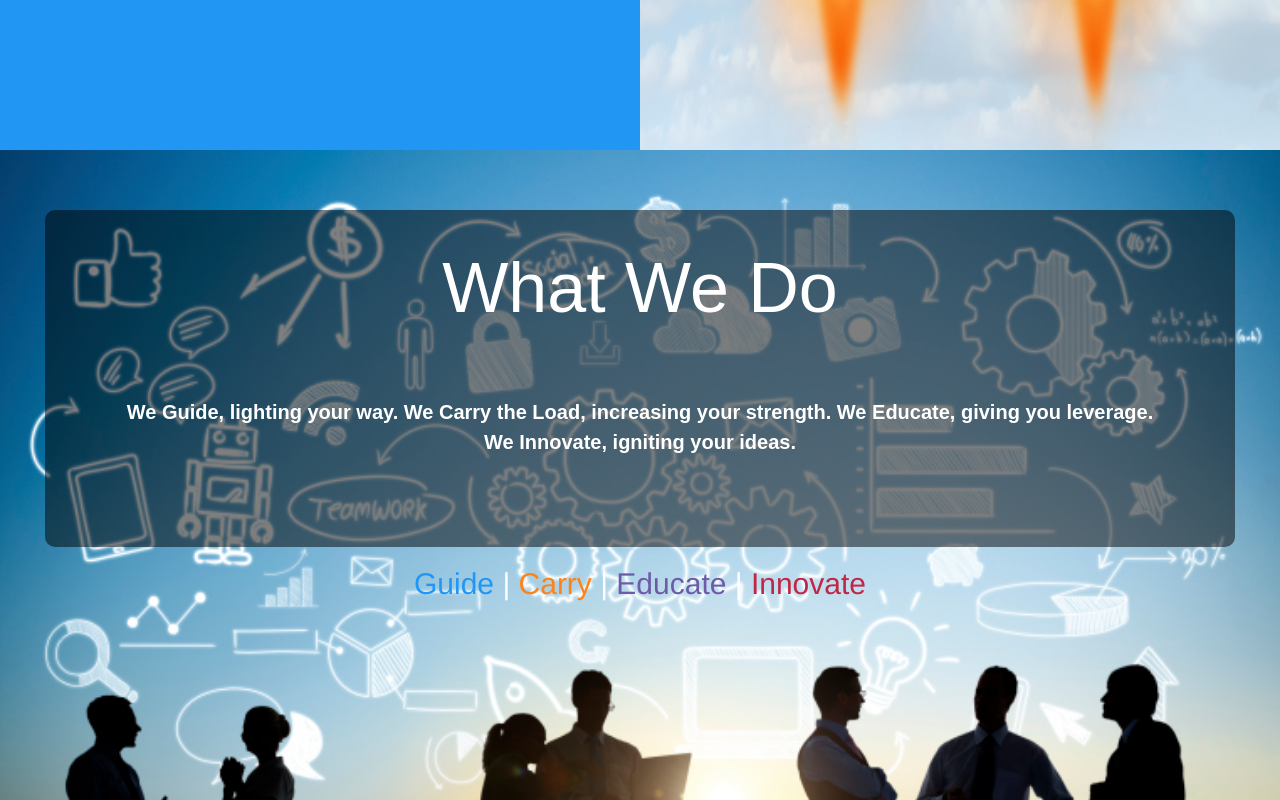
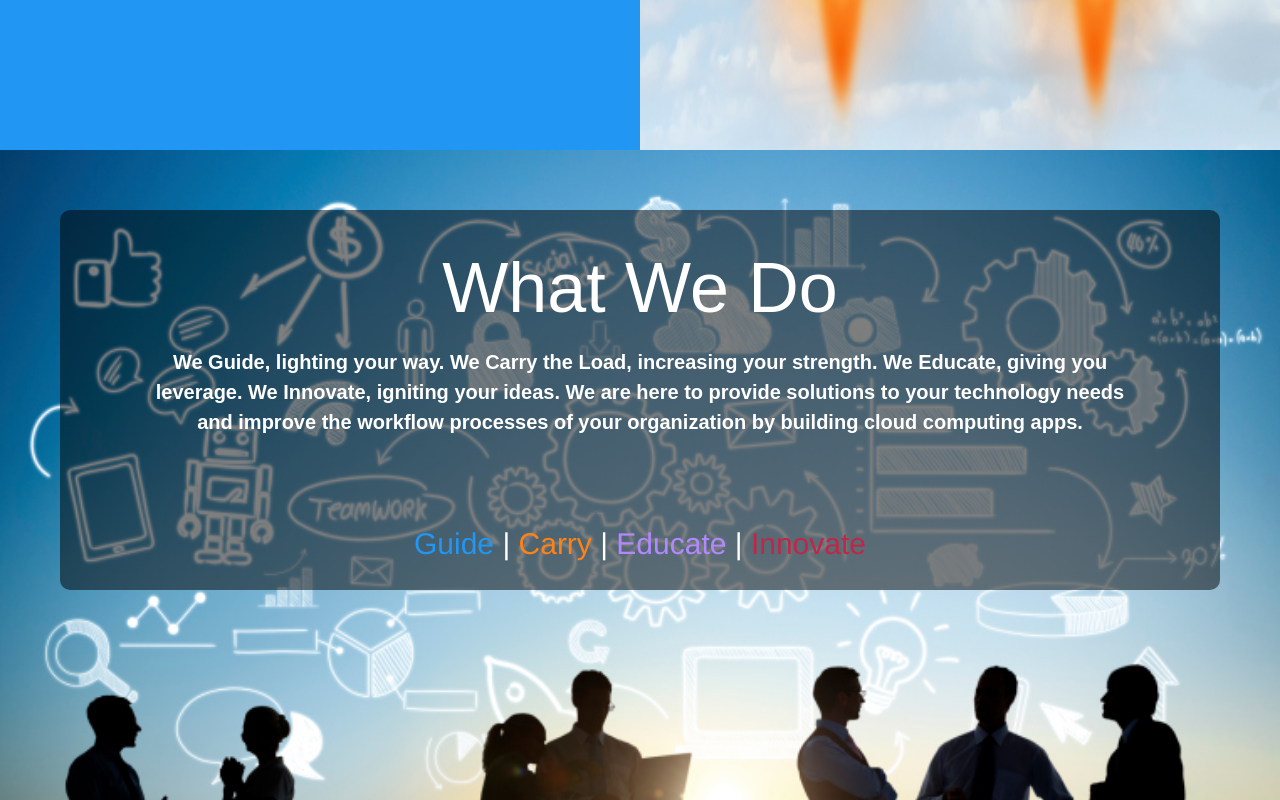
Before and after one commit to ignitesynergy/ignitesynergy.github.io, a website: page index.html in a window 1280 px wide. Shown: the part 650-1450 px from the top of the page. Drawn offline with nearby package versions, Linux system fonts and the light colour scheme.

Commit message:
update what we do

```diff
--- a/index.html
+++ b/index.html
@@ -95,6 +95,7 @@
         #panel2_1 .copy{
             color: #ffffff;
             font-weight: bold;
+            margin-top: -50px;
         }
 
 
@@ -191,10 +192,12 @@
         </div>
 
         <div class="section-class-name" data-section-name="what_we_do" id="panel2_1">
+            <div class="glass">
             <div class="row ">
-                <div class="glass full col-xs-12 text-center"  >
+                <div class=" full col-xs-12 text-center"  >
                     <h1 class="headers">What We Do</h1>
-                    <p class="copy">We Guide, lighting your way. We Carry the Load, increasing your strength. We Educate, giving you leverage.  We Innovate, igniting your ideas. </p>
+                    <p class="copy">We Guide, lighting your way. We Carry the Load, increasing your strength. We Educate, giving you leverage.  We Innovate, igniting your ideas. We are here to provide solutions to your technology needs and improve the workflow processes of your organization by building cloud computing apps.
+</p>
 
 
                 </div>
@@ -203,9 +206,10 @@
             </div>
              <div class="row">
                     <div class="col-md-12 hidden-xs text-center">
-                        <h2><span style="color: #2196F3">Guide</span> | <span style="color: #ff8217">Carry</span> | <span style="color: #6d5ba7">Educate</span> | <span style="color: #c02746">Innovate</span></h2>
+                        <h2><span style="color: #2196F3">Guide</span> | <span style="color: #ff8217">Carry</span> | <span style="color: #B388FF">Educate</span> | <span style="color: #c02746">Innovate</span></h2>
                     </div>
                 </div>
+            </div>
         </div>
 
         <div class="section-class-name" data-section-name="we_guide" id="panel3_1">
```
